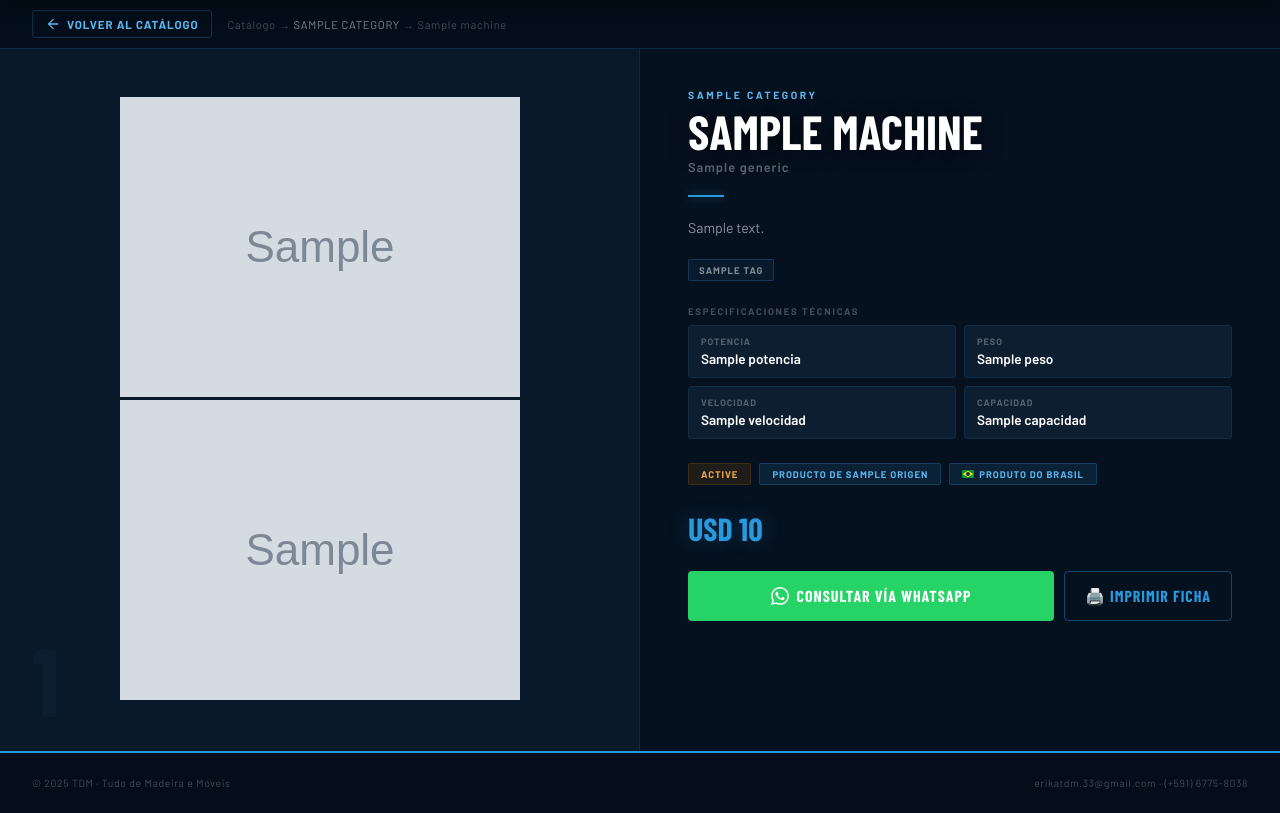
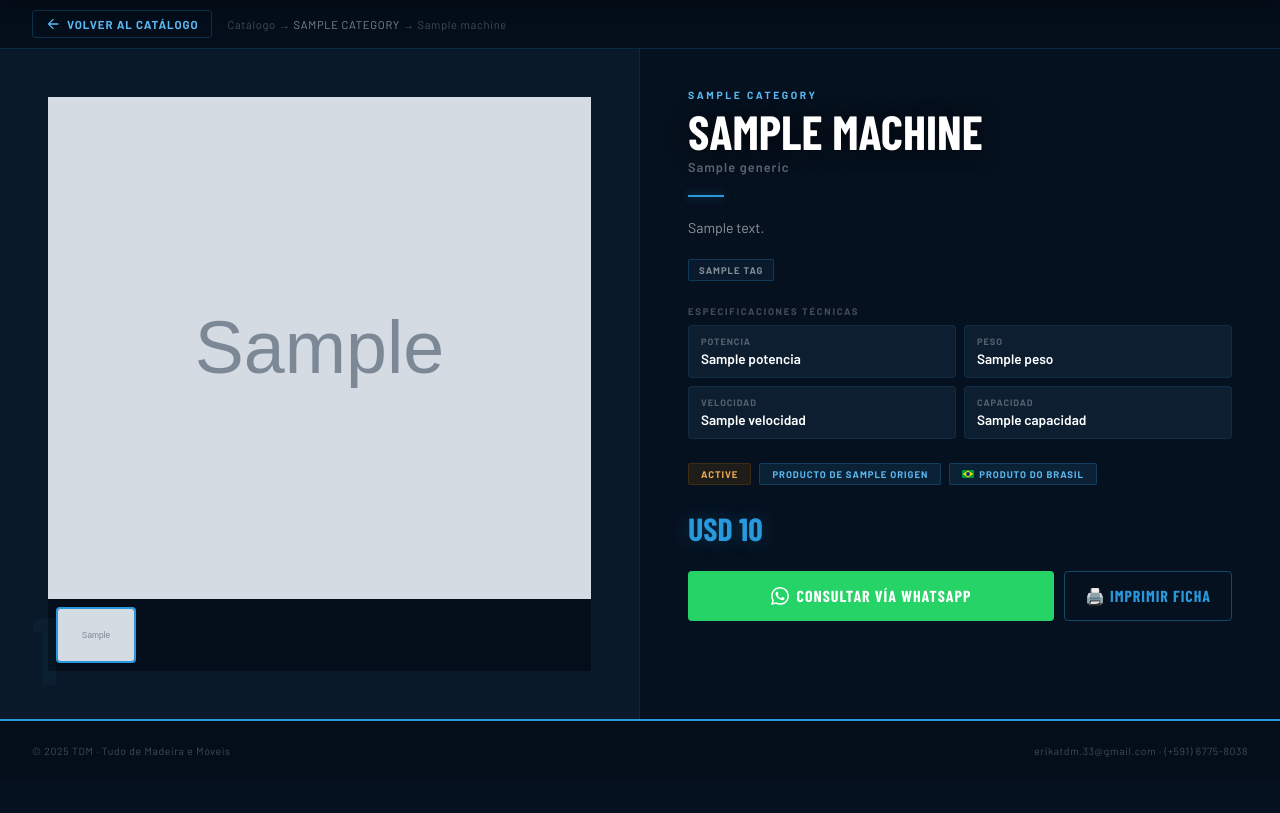
Before and after one commit to ggcativo/tdm-maquinaria, a FastAPI app: template templates/machine.html in a window 1280 px wide. Shown: the part 64-877 px from the top of the page. After the commit the page ends 821 px from the top, so only its background shows below. Run offline with FastAPI, Linux system fonts and the light colour scheme; the template is opened without the code that fills it: most values are stand-ins (such as "Sample title", 1, 10 or a date in 2020); grey boxes marked "Sample" are stand-in pictures; parts of the project's set-up code (start-up, migrations or seed data) failed here and were passed over; some web fonts are replaced.

Commit message:
Update machine.css

```diff
--- a/static/css/machine.css
+++ b/static/css/machine.css
@@ -193,3 +193,10 @@
   .detail-actions { flex-direction: column; }
   .btn-action-wa { flex: none; }
 }
+.gallery { width: 100%; height: 100%; display: flex; flex-direction: column; }
+.gallery-main { flex: 1; overflow: hidden; }
+.gallery-main img { width: 100%; height: 100%; object-fit: cover; object-position: center; transition: opacity 0.2s; }
+.gallery-thumbs { display: flex; gap: 6px; padding: 8px; background: #040e1a; }
+.gallery-thumb { width: 80px; height: 56px; object-fit: cover; border-radius: 4px; cursor: pointer; opacity: 0.5; border: 2px solid transparent; transition: all 0.2s; }
+.gallery-thumb:hover { opacity: 0.8; }
+.gallery-thumb.active { opacity: 1; border-color: #2999dd; }
```
